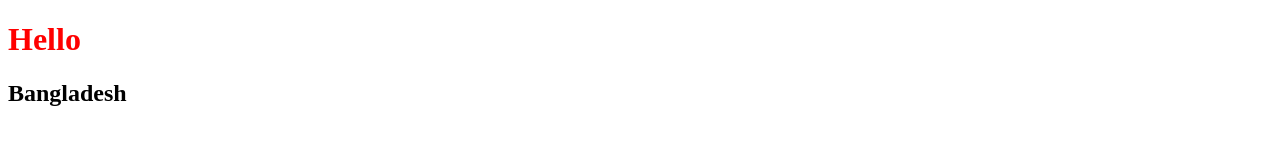
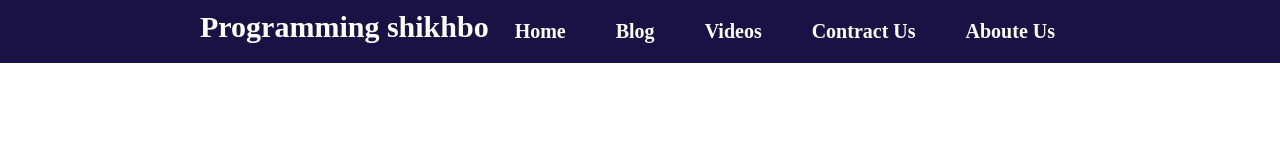
Before and after one commit to mdzuwelrana/Multiple-Page-Website, a plain HTML site: page index.html in a window 1280 px wide. Drawn offline with Linux system fonts and the light colour scheme.

Commit message:
nav bar create

```diff
--- a/index.html
+++ b/index.html
@@ -9,8 +9,23 @@
 </head>
 <body>
 
-    <h1> Hello </h1>
-    <h2>Bangladesh</h2>
+    <Header>
+        <nav>
+            <div>
+                <h2> Programming shikhbo </h2>
+            </div>
+            <ul>
+                <li> <a href=""> Home </a> </li>
+                <li> <a href=""> Blog </a> </li>
+                <li> <a href=""> Videos </a> </li>
+                <li> <a href=""> Contract Us </a> </li>
+                <li> <a href=""> Aboute Us </a> </li>
+            </ul>
+        </nav>
+        <div>
+
+        </div>
+    </Header>
 
 </body>
 </html>
--- a/style.css
+++ b/style.css
@@ -1,3 +1,35 @@
-h1{
+*{
+    margin: 0;
+    padding: 0;
+}
+nav{
+    display: flex;
+    justify-content: space-between;
+    background-color: #1A1244;
+    padding: 10px 200px;
+}
+nav ul{
+    display: flex;
+
+}
+nav ul li{
+    list-style-type: none;
+    margin: 10px 5px;
+}
+nav ul li a{
+    text-decoration: none;
+    color: white;
+    font-weight: bold;
+    font-size: 20px;
+    padding: 10px 20px;
+    transition: 0.5s;
+}
+nav ul li a:hover{
+    background-color: black;
     color: red;
+    border-radius: 5px;
 }
+nav div{
+    color: white;
+    font-size: 20px;
+}
```
